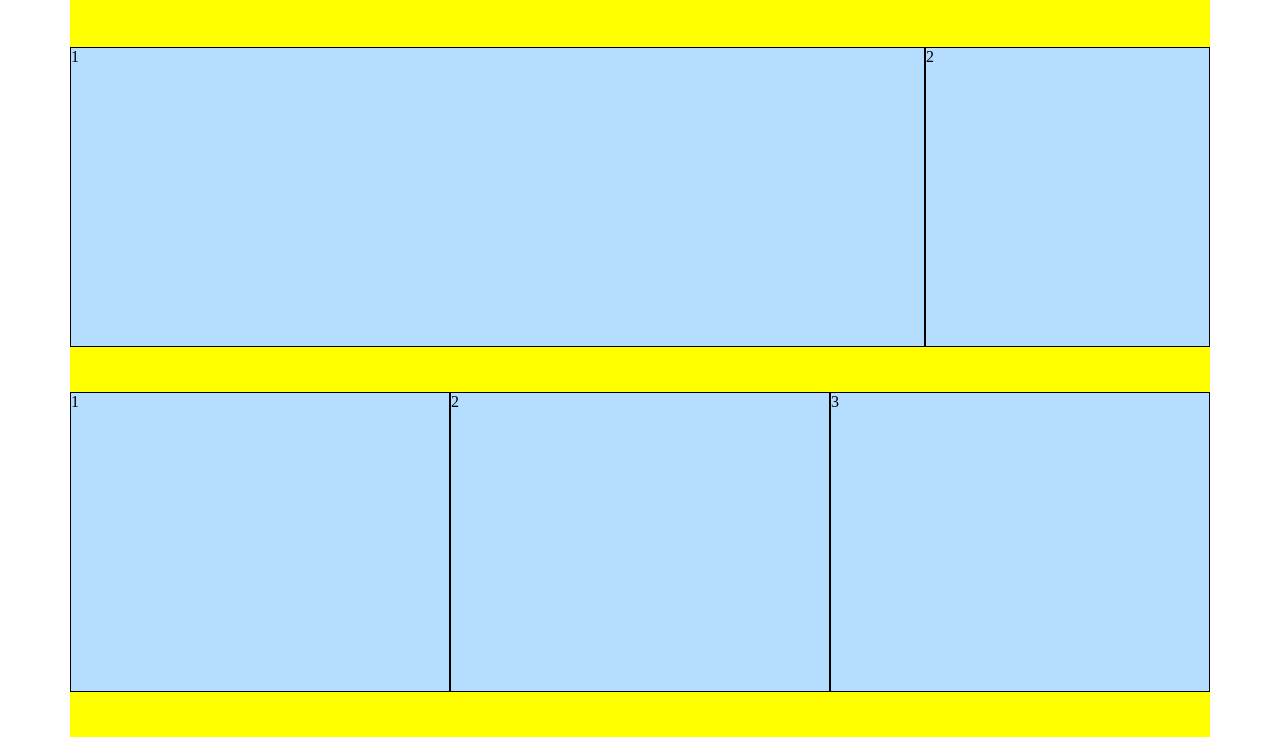
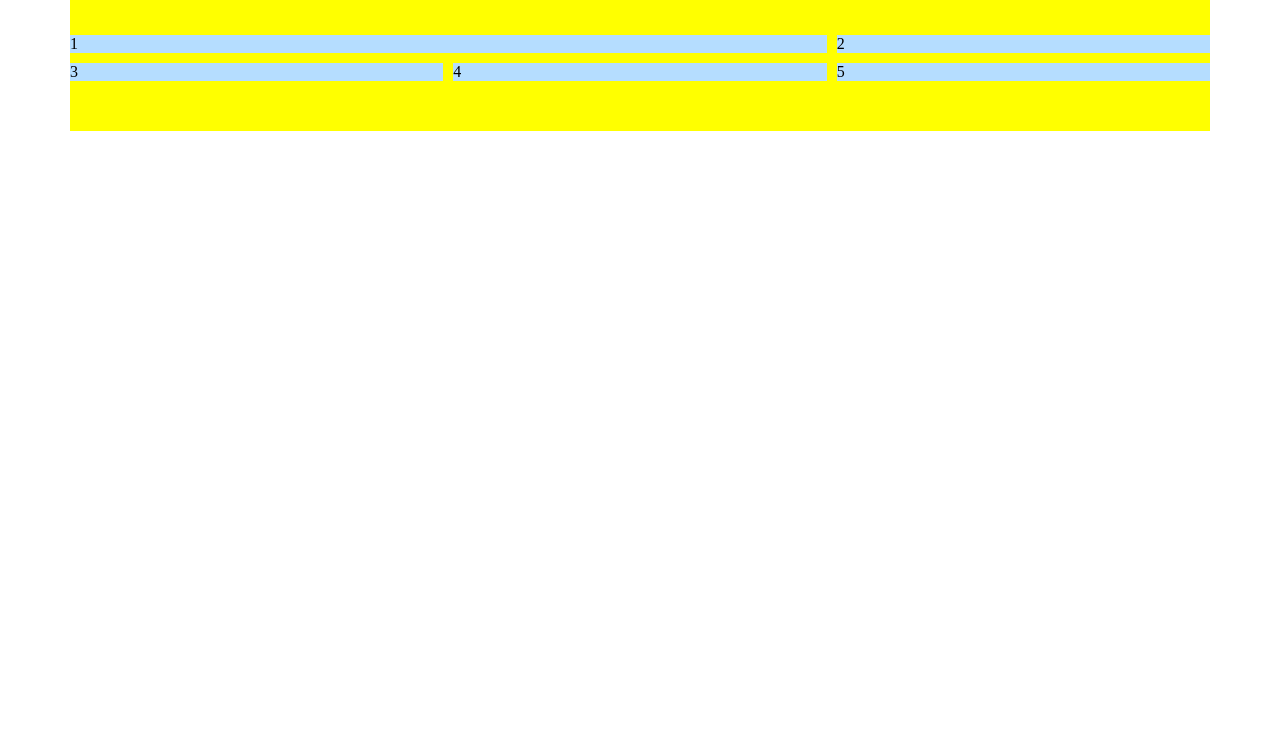
Before and after one commit to gaetano-94/htmlcss-responsive-layout, a plain HTML site: page index.html in a window 1280 px wide. Shown: the part 73-810 px from the top of the page. Drawn offline with Linux system fonts and the light colour scheme.

Commit message:
fix: section box

```diff
--- a/css/style.css
+++ b/css/style.css
@@ -19,7 +19,6 @@ HEADER
 */
 header {
   background-color: #0084fd;
-  height: 70px;
 }
 
 .nav-header {
@@ -31,7 +30,6 @@ header {
 .logo,
 .menu {
   background-color: #b5ddff;
-  height: 70px;
   padding: 20px 20px;
 }
 /*
@@ -42,14 +40,12 @@ MEDIA-QUERY HEADER
 @media screen and (max-width: 768px) {
   .nav-header {
     width: 100%;
-    background-color: green;
   }
 }
 
 @media screen and (max-width: 576px) {
   .nav-header {
     width: 100%;
-    background-color: red;
   }
 }
 /*
@@ -61,29 +57,18 @@ MAIN
 */
 .container {
   max-width: 1140px;
-  height: 740px;
   background-color: yellow;
   margin: 0px auto;
-  justify-content: space-between;
   flex-wrap: wrap;
   padding-top: 50px;
+  padding-bottom: 50px;
+  gap: 10px;
 }
 
-.box-big {
+.box {
+  width: calc((100% - 20px) / 3);
   background-color: #b5ddff;
-  flex-basis: 75%;
-  height: 300px;
-  border: 1px solid black;
-  flex-grow: 1;
 }
-
-.box-small {
-  background-color: #b5ddff;
-  flex-basis: 25%;
-  height: 300px;
-  border: 1px solid black;
+.big {
+  width: calc(((100% - 5px) / 3) * 2);
 }
-
-.helper {
-  flex-basis: calc(100% / 3);
-}
--- a/index.html
+++ b/index.html
@@ -19,11 +19,11 @@
     <main>
       <section>
         <div class="container d-flex">
-          <div class="box-big">1</div>
-          <div class="box-small">2</div>
-          <div class="box-small helper">1</div>
-          <div class="box-small helper">2</div>
-          <div class="box-small helper">3</div>
+          <div class="box big">1</div>
+          <div class="box">2</div>
+          <div class="box">3</div>
+          <div class="box">4</div>
+          <div class="box">5</div>
         </div>
       </section>
     </main>
```
